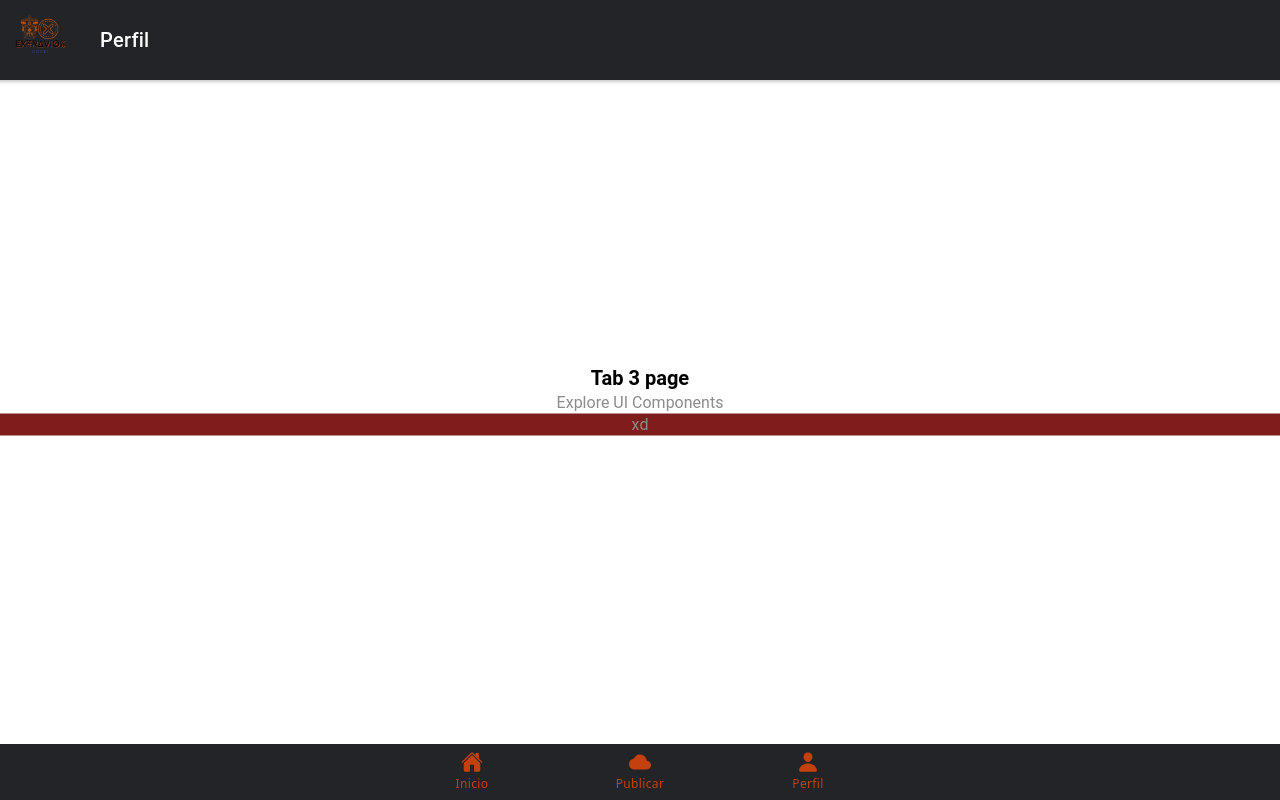
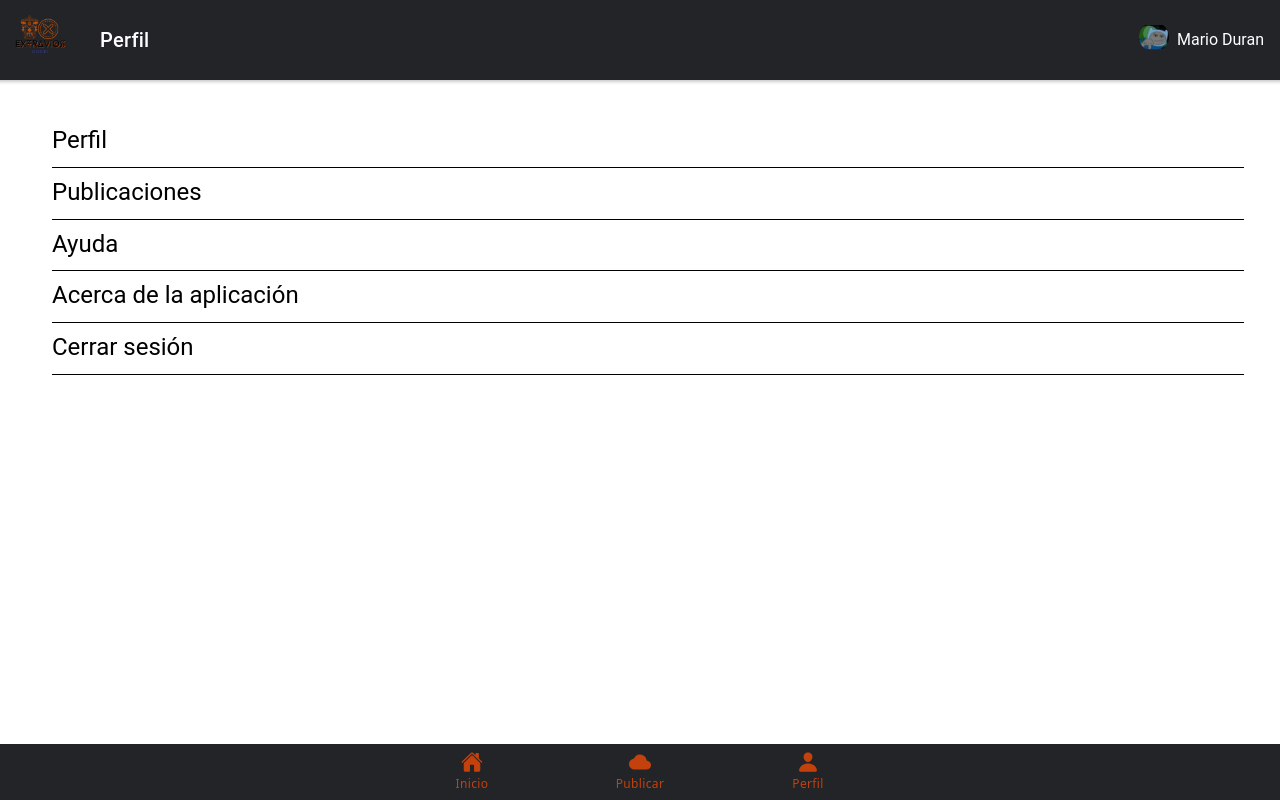
Before and after one commit to ManuelMtz2000/modular-front, a React (Create React App) app: page /tab3 in a window 1280 px wide. Built offline with nearby package versions, Linux system fonts and the light colour scheme.

Commit message:
Formulario terminado, vista de perfil

```diff
--- /dev/null
+++ b/src/components/PerfilComponent.tsx
@@ -0,0 +1,16 @@
+import React from "react";
+import { SimpleCard } from "./SimpleCardComponent";
+
+const PerfilComponent: React.FC= () => {
+  return (
+    <div className="m-4 bg-white p-5 rounded-md text-black">
+      <SimpleCard titulo="Perfil"/>
+      <SimpleCard titulo="Publicaciones"/>
+      <SimpleCard titulo="Ayuda"/>
+      <SimpleCard titulo="Acerca de la aplicación"/>
+      <SimpleCard titulo="Cerrar sesión"/>
+    </div>
+  );
+};
+
+export default PerfilComponent;
--- a/src/components/PublicarComponent.tsx
+++ b/src/components/PublicarComponent.tsx
@@ -1,16 +1,18 @@
-import { IonInput, IonItem, IonLabel, IonSelect, IonSelectOption, IonTextarea, IonToggle } from '@ionic/react';
+import { IonButton, IonIcon, IonInput, IonLabel, IonSelect, IonSelectOption, IonTextarea, IonToggle } from '@ionic/react';
 import { useState } from 'react';
+import { camera } from 'ionicons/icons';
 import './ExploreContainer.css';
 
 const ExploreContainer: React.FC = () => {
   const [checked, setChecked] = useState(false);
-  const [hairColor, setCategoria] = useState<string>('1');
+  const [opcion, setOpcion] = useState(false);
+  const [categoria, setCategoria] = useState<string>('1');
   //<IonLabel>Tipo de publicacón: {JSON.stringify(checked)}</IonLabel>
   return (
     <div className="m-4 bg-white p-5 rounded-md text-black">
         <div className='flex justify-center items-center'>
             <IonLabel>Busco un objeto</IonLabel>
-            <IonToggle color='warning' checked={checked} onIonChange={e => setChecked(e.detail.checked)} />
+            <IonToggle className='bg-gray-200 mx-2 rounded-xl' color='warning' checked={checked} onIonChange={e => setChecked(e.detail.checked)} />
             <IonLabel>Encontre un objeto</IonLabel>
         </div>
         <form action="" className='mt-4'>
@@ -32,11 +34,31 @@ const ExploreContainer: React.FC = () => {
             </div>
             <div className='mb-3'>
                 <IonLabel>Categoria del objeto:</IonLabel>
-                <IonSelect color='light' className='bg-gray-200' value={hairColor} multiple={true} okText="Listo" cancelText="Cancelar" onIonChange={e => setCategoria(e.detail.value)}>
+                <IonSelect color='light' interface="popover" className='bg-gray-200' value={categoria} multiple={true} okText="Listo" cancelText="Cancelar" onIonChange={e => setCategoria(e.detail.value)}>
                     <IonSelectOption value="1" className='text-black'>Electronicos</IonSelectOption>
                     <IonSelectOption value="2" className='text-black'>Documentos</IonSelectOption>
                     <IonSelectOption value="3" className='text-black'>Otros</IonSelectOption>
                 </IonSelect>
+            </div>
+            <div className='mb-2'>
+                <IonLabel>Lugar encontrado / extraviado: </IonLabel>
+                <IonInput className='bg-gray-200'></IonInput>
+            </div>
+            <div className='mb-5 flex flex-col'>
+                <IonLabel>Foto del articulo (opcional): </IonLabel>
+                <div className='flex items-center'>
+                    <input type="file"></input>
+                    <IonIcon className='text-2xl mx-2' icon={camera}></IonIcon>
+                </div>
+            </div>
+            <div className='mb-2 flex items-center'>
+                <IonLabel>Mostrar datos de contacto en publicación: </IonLabel>
+                <IonLabel className='ml-2'>Si</IonLabel>
+                <IonToggle className='bg-gray-200 mx-2 rounded-xl' color='warning' checked={opcion} onIonChange={e => setOpcion(e.detail.checked)} />
+                <IonLabel>No</IonLabel>
+            </div>
+            <div className='flex justify-center'>
+                <IonButton color='warning' className='w-full'>Publicar</IonButton>
             </div>
         </form>
     </div>
--- /dev/null
+++ b/src/components/SimpleCardComponent.tsx
@@ -0,0 +1,20 @@
+import React from "react";
+import {
+  IonItem,
+  IonLabel
+} from "@ionic/react";
+import './CardComponent.css';
+
+interface SimpleCardProps {
+    titulo: any;
+}
+
+export const SimpleCard: React.FC<SimpleCardProps> = ({ titulo }) => {
+  return (
+    <IonItem color="white" className="text-black hover:bg-gray-200" button>
+        <IonLabel>
+            <h1>{ titulo }</h1>
+        </IonLabel>
+    </IonItem>
+  );
+};
--- a/src/pages/Tab3.tsx
+++ b/src/pages/Tab3.tsx
@@ -1,5 +1,5 @@
 import { IonContent, IonHeader, IonImg, IonPage, IonTitle, IonToolbar } from '@ionic/react';
-import ExploreContainer from '../components/ExploreContainer';
+import PerfilComponent from '../components/PerfilComponent';
 import './Tab3.css';
 
 const Tab3: React.FC = () => {
@@ -10,6 +10,10 @@ const Tab3: React.FC = () => {
           <div className='flex'>
             <IonImg className='w-20' src="/assets/logo_transparente.png" />
             <IonTitle>Perfil</IonTitle>
+            <div className="self-center flex mr-2">
+              <IonImg src="assets/perfil.jpeg" className="perfil" />
+              <h1 className="m-2">Mario Duran</h1>
+            </div>
           </div>
         </IonToolbar>
       </IonHeader>
@@ -19,7 +23,7 @@ const Tab3: React.FC = () => {
             <IonTitle size="large">Tab 3</IonTitle>
           </IonToolbar>
         </IonHeader>
-        <ExploreContainer name="Tab 3 page" />
+        <PerfilComponent />
       </IonContent>
     </IonPage>
   );
```
